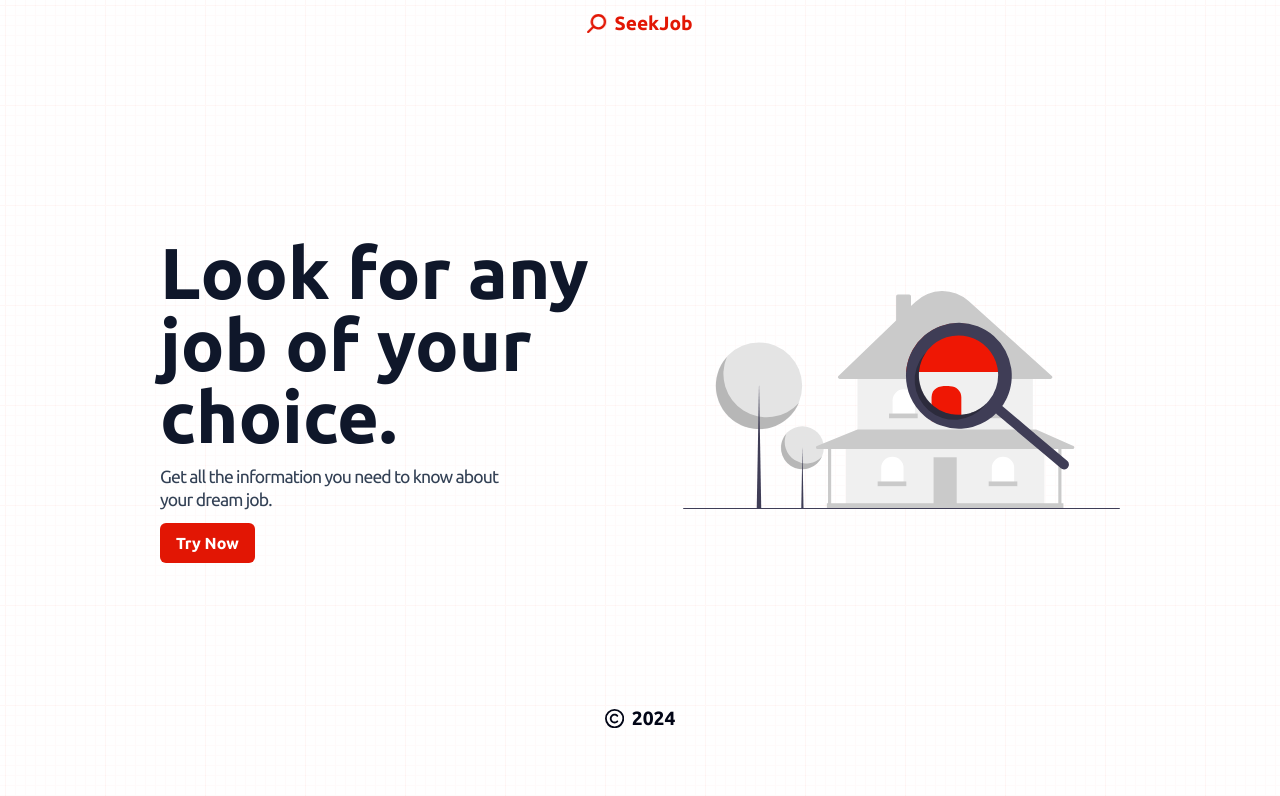
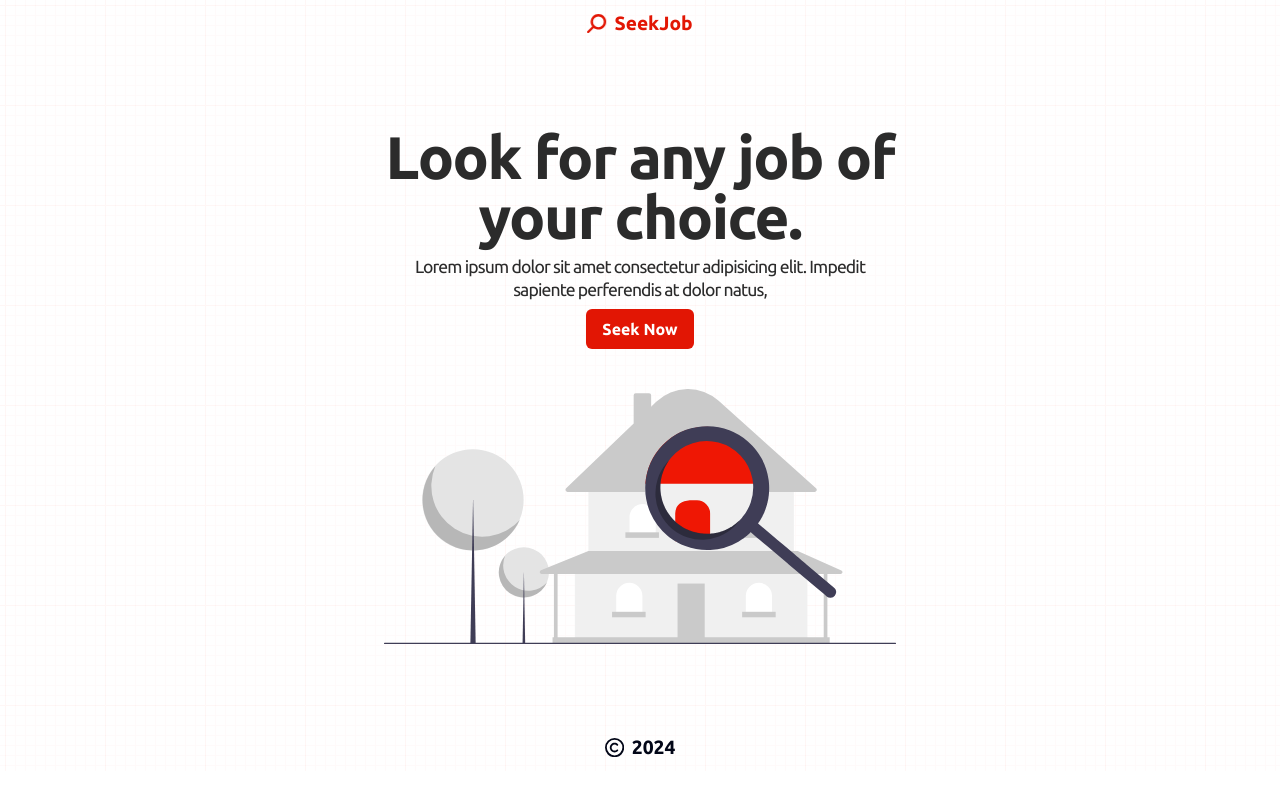
Before and after one commit to fisayo-dev/SeekJob, a React (Vite) app in the folder SeekJob/: page / in a window 1280 px wide. Shown: the top 796 px of the page. Built offline with nearby package versions, Linux system fonts and the light colour scheme.

Commit message:
Modified the login and signup page

```diff
--- a/SeekJob/src/index.css
+++ b/SeekJob/src/index.css
@@ -107,3 +107,7 @@ p {
 .catgeories-tabs::-webkit-scrollbar-thumb {
     background: none;
 }
+
+.grid-home {
+  grid-template-rows: 10% 80% 10%;
+}
--- a/SeekJob/src/pages/AppPages/SignUp.jsx
+++ b/SeekJob/src/pages/AppPages/SignUp.jsx
@@ -103,13 +103,13 @@ const SignUp = () => {
   });
 
   return (
-    <div className="graph-bg grid grid-cols-2 w-[100vw]  overflow-hidden">
+    <div className="graph-bg grid grid-cols-2 w-[100vw] overflow-hidden">
       <div
-        className={`app-bg-color w-full h-[100vh] shadow-lg ${
+        className={`border-r-2 w-full h-[100vh] shadow-lg ${
           responsive ? "hidden" : "grid"
         } place-items-center`}
       >
-        <div className="w-full text-white grid py-3 px-20 gap-5 justify-items-">
+        <div className="w-full grid py-3 px-[8vw] gap-5 justify-items-">
           <NavLink to="/" className="flex items-center gap-2">
             <FaMagnifyingGlass className="flip" />
             <p>SeekJob</p>
@@ -121,11 +121,9 @@ const SignUp = () => {
             Do you already have an account? Then login in to your account now.
           </p>
           <Link to="/login">
-            <button className="px-4 py-2 rounded-md border-2 border-white hover:bg-white hover-app-text-color text-[1.2rem] font-bold">
-              LogIn
-            </button>
+            <Button>LogIn</Button>
           </Link>
-          <div className="flex gap-2 font-bold p-3 bg-transparent items-center text-[1.2rem]">
+          <div className="flex gap-2 font-bold bg-transparent items-center text-[1.2rem]">
             <FaRegCopyright />
             <p>{new Date().getFullYear()}</p>
           </div>
@@ -147,7 +145,12 @@ const SignUp = () => {
             <p>SeekJob</p>
           </NavLink>
           <h2 className="text-5xl font-bold text-center">SignUp</h2>
-          <NavLink to="/login" className={`${responsive ? "block" : "hidden"} hover-app-text-color`}>
+          <NavLink
+            to="/login"
+            className={`${
+              responsive ? "block" : "hidden"
+            } hover-app-text-color`}
+          >
             Already have an account, Login.
           </NavLink>
           <form action="" className="grid gap-3 ">
@@ -188,7 +191,9 @@ const SignUp = () => {
               </div>
             </div>
             <div className="grid gao-1 text-[0.7rem] md:text-[0.89rem] font-bold">
-              <pre className={`${symblValid ? "app-success" : "app-text-color"}`}>
+              <pre
+                className={`${symblValid ? "app-success" : "app-text-color"}`}
+              >
                 Password must contain at least one symbol.
               </pre>
               <pre className={`${lenValid ? "app-success" : "app-text-color"}`}>
@@ -198,7 +203,7 @@ const SignUp = () => {
                 Password must include a number(s).
               </pre>
             </div>
-            <Button disabled={disabledBtn}>LogIn</Button>
+            <Button disabled={disabledBtn}>SignUp</Button>
           </form>
           <div className="grid gap-1">
             <p className="text-center">-- OR --</p>
--- a/SeekJob/src/pages/LandingPage.jsx
+++ b/SeekJob/src/pages/LandingPage.jsx
@@ -6,24 +6,25 @@ import { NavLink } from "react-router-dom";
 
 const LandingPage = () => {
   return (
-    <div className="h-[100vh] graph-bg grid items-stretch">
-      <NavLink to="/">
+    <div className="graph-bg grid">
+      <NavLink to="/" className=" grid items-center">
         <Logo />
       </NavLink>
-      <div className="grid gap-2 md:flex w-3/4 m-auto items-center">
-        <div className="grid gap-3 my-[1rem]">
-          <h1 className="text-6xl md:text-7xl app-tet-color font-extrabold text-slate-900">
+      <div className="grid px-[10vw] h-full justify-items-center bg-red-00 gap-10 items-center py-[10vh] grid-cols-1">
+        <div className="b-red-400 grid gap-2 justify-items-center md:w-2/4 text-center bg-blac">
+          <h2 className="text-6xl tracking-tight font-extrabold">
             Look for any job of your choice.
-          </h1>
-          <p className="text-[1.1rem] w-2/3 tracking-tighter text-slate-700 ">
-            Get all the information you need to know about your dream job.
+          </h2>
+          <p className="text-[1.1rem] tracking-tighter">
+            Lorem ipsum dolor sit amet consectetur adipisicing elit. Impedit sapiente perferendis at dolor natus,
           </p>
           <NavLink to="/signup">
-            <Button className="">Try Now</Button>
+            <Button>Seek Now</Button>
           </NavLink>
         </div>
-        <div className="grid items-center justify-center">
-          <img src={SearchLanding} draggable={false} alt="" />
+
+        <div className="b-green-400 md:w-2/4">
+          <img src={SearchLanding} width="inherit" alt="Search Landing image" draggable={false} />
         </div>
       </div>
       <Footer />
```
